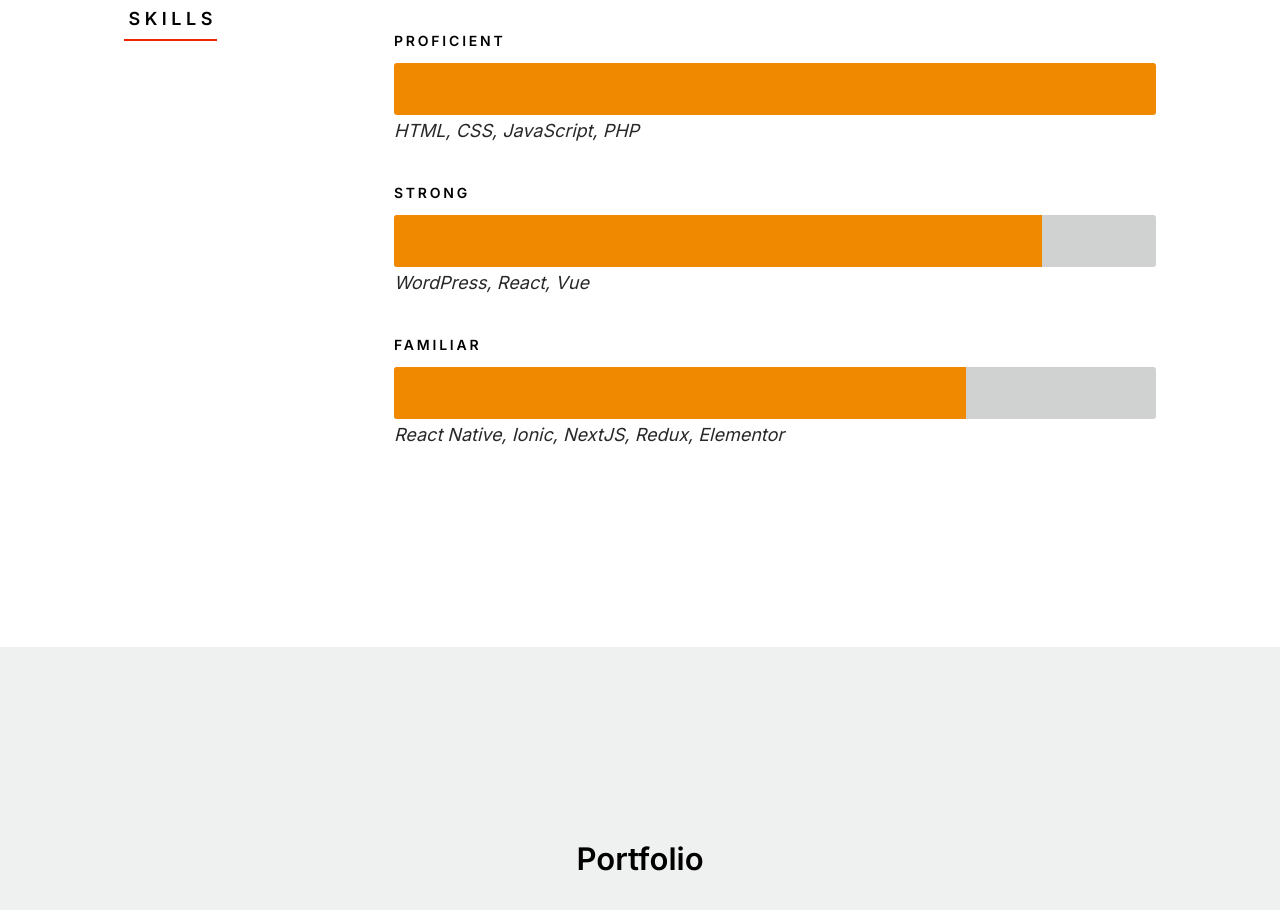
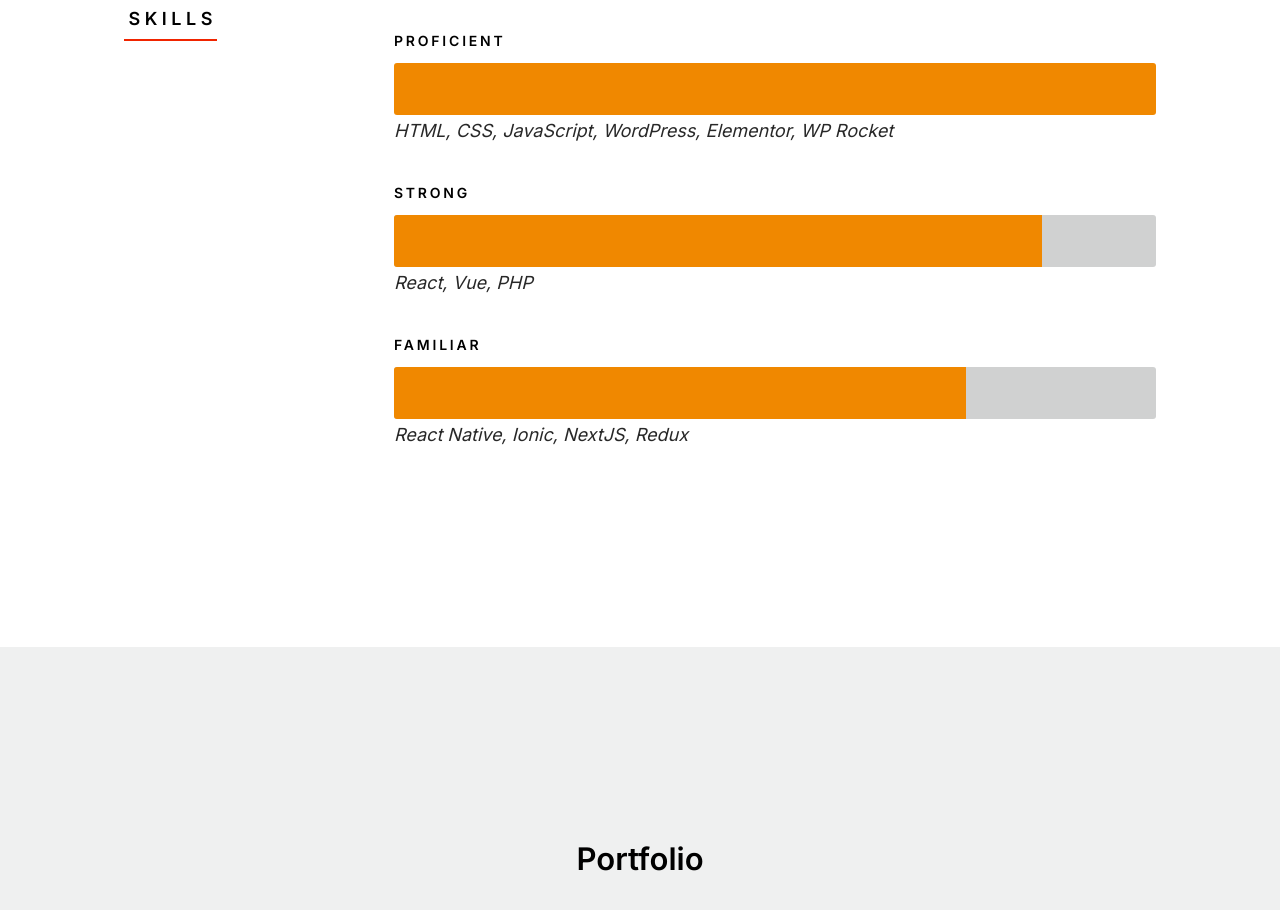
Before and after one commit to mattrenfer/resume-site, a React (Create React App) app: page / in a window 1280 px wide. Shown: the part 3480-4390 px from the top of the page. Built offline with nearby package versions, Linux system fonts and the light colour scheme.

Commit message:
2024 Update to Resume PDF & Skills

```diff
--- a/src/resumeData.js
+++ b/src/resumeData.js
@@ -93,19 +93,19 @@ let resumeData = {
     {
       id: 1,
       title: "Proficient",
-      description: "HTML, CSS, JavaScript, PHP",
+      description: "HTML, CSS, JavaScript, WordPress, Elementor, WP Rocket",
       skill: 100,
     },
     {
       id: 2,
       title: "Strong",
-      description: "WordPress, React, Vue",
+      description: "React, Vue, PHP",
       skill: 85,
     },
     {
       id: 3,
       title: "Familiar",
-      description: "React Native, Ionic, NextJS, Redux, Elementor",
+      description: "React Native, Ionic, NextJS, Redux",
       skill: 75,
     },
   ],
```
Also changed, not shown: 1 other file (tests, documents, lock files or other folders).
